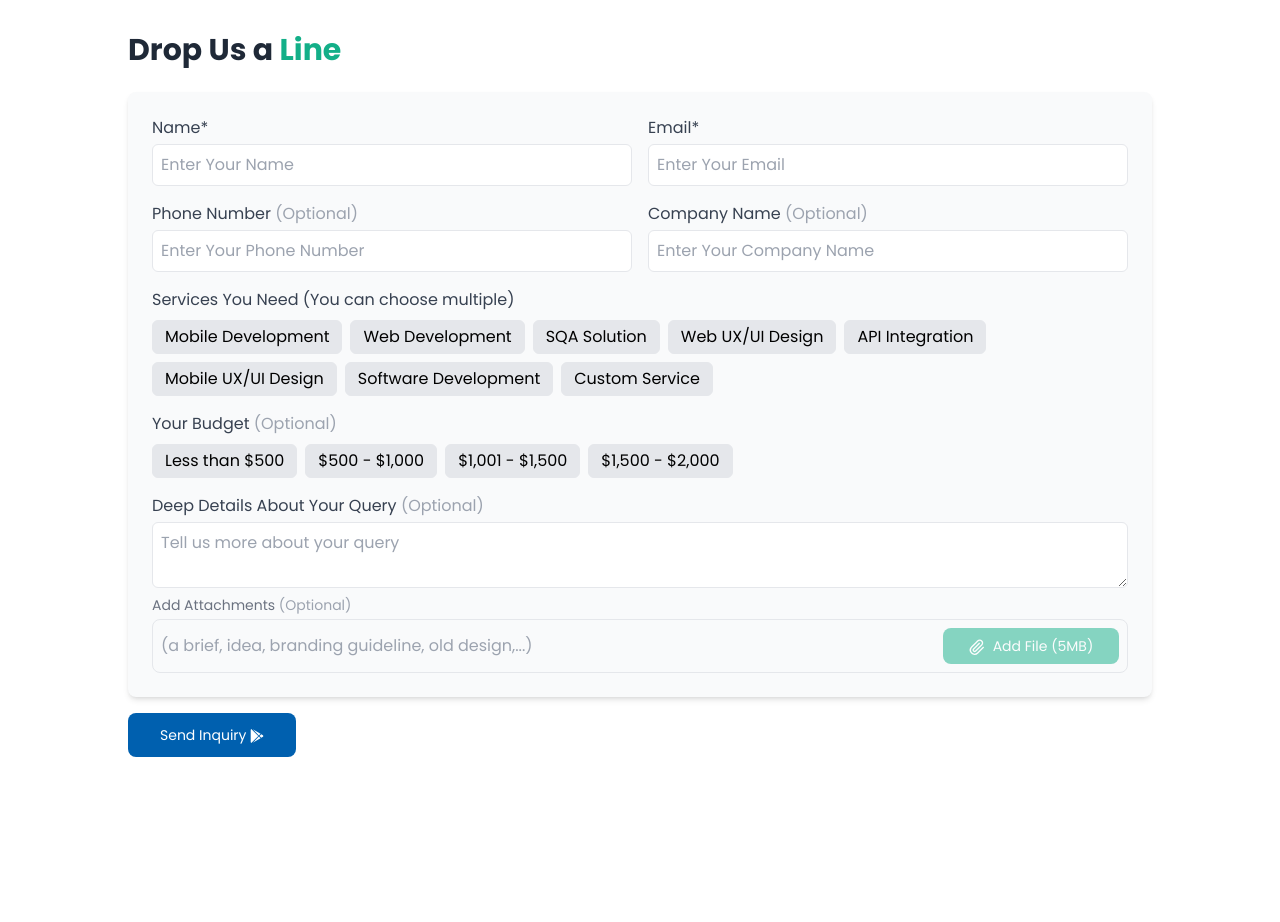
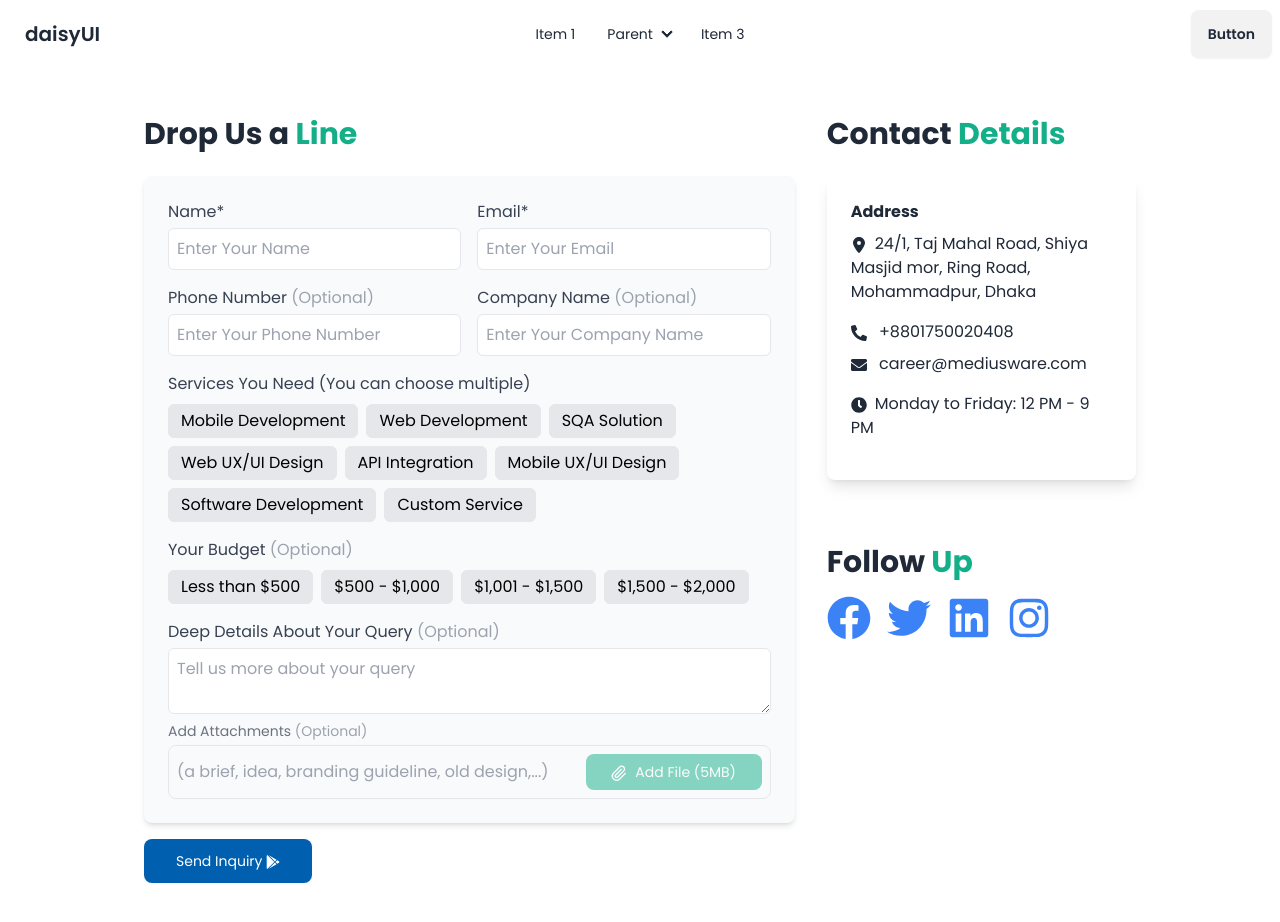
Before and after one commit to alamin71/Mediusware, a React (Vite) app: page / in a window 1280 px wide. Shown: the top 922 px of the page. Before the commit the page ends 805 px from the top, so only its background shows below. Built offline with nearby package versions, Linux system fonts and the light colour scheme.

Commit message:
contact details section add

```diff
--- a/src/App.jsx
+++ b/src/App.jsx
@@ -1,5 +1,6 @@
 
 import './App.css'
+import Navbar from './Components/Navbar/Navbar'
 
 import React_Assignment from './Components/React_Assignment'
 
@@ -8,6 +9,7 @@ function App() {
 
   return (
     <>
+    <Navbar/>
     <React_Assignment />
     </>
   )
--- /dev/null
+++ b/src/Components/Navbar/Navbar.jsx
@@ -0,0 +1,60 @@
+import React from 'react';
+
+const Navbar = () => {
+    return (
+        <div className="navbar bg-base-100">
+        <div className="navbar-start">
+          <div className="dropdown">
+            <div tabIndex={0} role="button" className="btn btn-ghost lg:hidden">
+              <svg
+                xmlns="http://www.w3.org/2000/svg"
+                className="h-5 w-5"
+                fill="none"
+                viewBox="0 0 24 24"
+                stroke="currentColor">
+                <path
+                  strokeLinecap="round"
+                  strokeLinejoin="round"
+                  strokeWidth="2"
+                  d="M4 6h16M4 12h8m-8 6h16" />
+              </svg>
+            </div>
+            <ul
+              tabIndex={0}
+              className="menu menu-sm dropdown-content bg-base-100 rounded-box z-[1] mt-3 w-52 p-2 shadow">
+              <li><a>Item 1</a></li>
+              <li>
+                <a>Parent</a>
+                <ul className="p-2">
+                  <li><a>Submenu 1</a></li>
+                  <li><a>Submenu 2</a></li>
+                </ul>
+              </li>
+              <li><a>Item 3</a></li>
+            </ul>
+          </div>
+          <a className="btn btn-ghost text-xl">daisyUI</a>
+        </div>
+        <div className="navbar-center hidden lg:flex">
+          <ul className="menu menu-horizontal px-1">
+            <li><a>Item 1</a></li>
+            <li>
+              <details>
+                <summary>Parent</summary>
+                <ul className="p-2">
+                  <li><a>Submenu 1</a></li>
+                  <li><a>Submenu 2</a></li>
+                </ul>
+              </details>
+            </li>
+            <li><a>Item 3</a></li>
+          </ul>
+        </div>
+        <div className="navbar-end">
+          <a className="btn">Button</a>
+        </div>
+      </div>
+    );
+};
+
+export default Navbar;
--- a/src/Components/React_Assignment.jsx
+++ b/src/Components/React_Assignment.jsx
@@ -1,5 +1,7 @@
 import React, { useRef, useState } from "react";
-import { FaGooglePlay } from "react-icons/fa";
+import { FaGooglePlay, FaFacebook, FaTwitter, FaLinkedin, FaInstagram, FaPhoneAlt, FaEnvelope, FaClock } from "react-icons/fa";
+import { FaLocationDot } from "react-icons/fa6";
+
 import { GrAttachment } from "react-icons/gr";
 
 const React_Assignment = () => {
@@ -85,7 +87,6 @@ const React_Assignment = () => {
       selectedBudget,
     });
 
-    // Clear form inputs only when the inquiry is submitted
     form.reset(); // Resets the form fields
     setFileError(""); // Clear file error message
     setSelectedServices([]); // Reset selected services
@@ -112,7 +113,8 @@ const React_Assignment = () => {
   };
 
   return (
-    <div className="container mx-auto md:px-32 py-8">
+    <div className="container flex mx-auto md:px-32 py-8">
+      <div className="w-full md:w-2/3 p-4">
         <h1 className="text-3xl font-bold mb-6">
           Drop Us a <span className="text-customGreen">Line</span>
         </h1>
@@ -183,8 +185,7 @@ const React_Assignment = () => {
                   <button
                     key={service}
                     type="button"
-                  className={`px-3 py-1 border rounded-md ${
-                    selectedServices.includes(service)
+                    className={`px-3 py-1 border rounded-md ${selectedServices.includes(service)
                         ? "bg-green-500 text-white"
                         : "bg-gray-200 text-black"
                       } hover:bg-cusTomBtnHoverClr hover:text-customBtnTextClr transition`}
@@ -210,8 +211,7 @@ const React_Assignment = () => {
                   <button
                     key={budget}
                     type="button"
-                  className={`px-3 py-1 border rounded-md ${
-                    selectedBudget === budget
+                    className={`px-3 py-1 border rounded-md ${selectedBudget === budget
                         ? "bg-green-500 text-white"
                         : "bg-gray-200 text-black"
                       } hover:bg-cusTomBtnHoverClr hover:text-customBtnTextClr transition`}
@@ -258,8 +258,7 @@ const React_Assignment = () => {
 
                   {/* Button to trigger file input */}
                   <button
-                  className={`min-w-44 bg-customGreen text-white px-4 py-2 rounded-lg text-sm ${
-                    !isFormValid ? "opacity-50 cursor-not-allowed" : ""
+                    className={`min-w-44 bg-customGreen text-white px-4 py-2 rounded-lg text-sm ${!isFormValid ? "opacity-50 cursor-not-allowed" : ""
                       }`}
                     onClick={handleButtonClick}
                     disabled={!isFormValid} // Disable the button if the form is not valid
@@ -280,7 +279,33 @@ const React_Assignment = () => {
           </button>
         </form>
       </div>
+      {/* Contact Details Section */}
+      <div className="w-full md:w-1/3 p-4">
+        <h2 className="text-3xl font-bold mb-6">
+          Contact <span className="text-customGreen">Details</span>
+        </h2>
+        <div className="bg-white p-6 shadow-lg rounded-lg">
+
+          <p className="mb-2"><strong>Address</strong></p>
+          <p className="mb-4"><FaLocationDot className="inline-block mr-2" />
+            24/1, Taj Mahal Road, Shiya Masjid mor, Ring Road, Mohammadpur, Dhaka</p>
+          <p className="mb-2"><FaPhoneAlt className="inline-block mr-2" /> +8801750020408</p>
+          <p className="mb-4"><FaEnvelope className="inline-block mr-2" /> career@mediusware.com</p>
+          <p className="mb-4"><FaClock className="inline-block mr-2" />
+          Monday to Friday: 12 PM - 9 PM</p>
+
+        </div>
+        <h2 className="text-3xl font-bold mt-16">
+          Follow <span className="text-customGreen">Up</span>
+        </h2>
+        <div className="flex space-x-4 mt-4">
+          <a href="#" className="text-blue-500"><FaFacebook className="w-11 h-11" /></a>
+          <a href="#" className="text-blue-500"><FaTwitter className="w-11 h-11" /></a>
+          <a href="#" className="text-blue-500"><FaLinkedin className="w-11 h-11" /></a>
+          <a href="#" className="text-blue-500"><FaInstagram className="w-11 h-11" /></a>
+        </div>
+      </div>
+    </div>
   );
 };
-
 export default React_Assignment;
```
Lines whose indentation alone changed are shown as unchanged.
